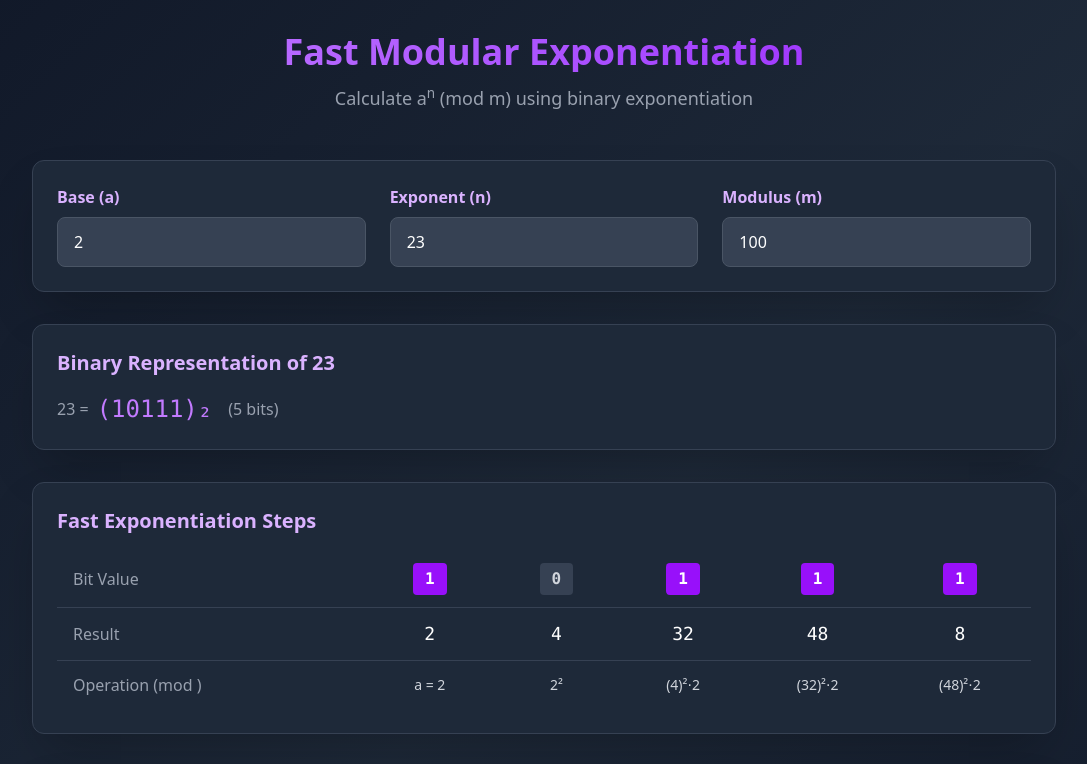
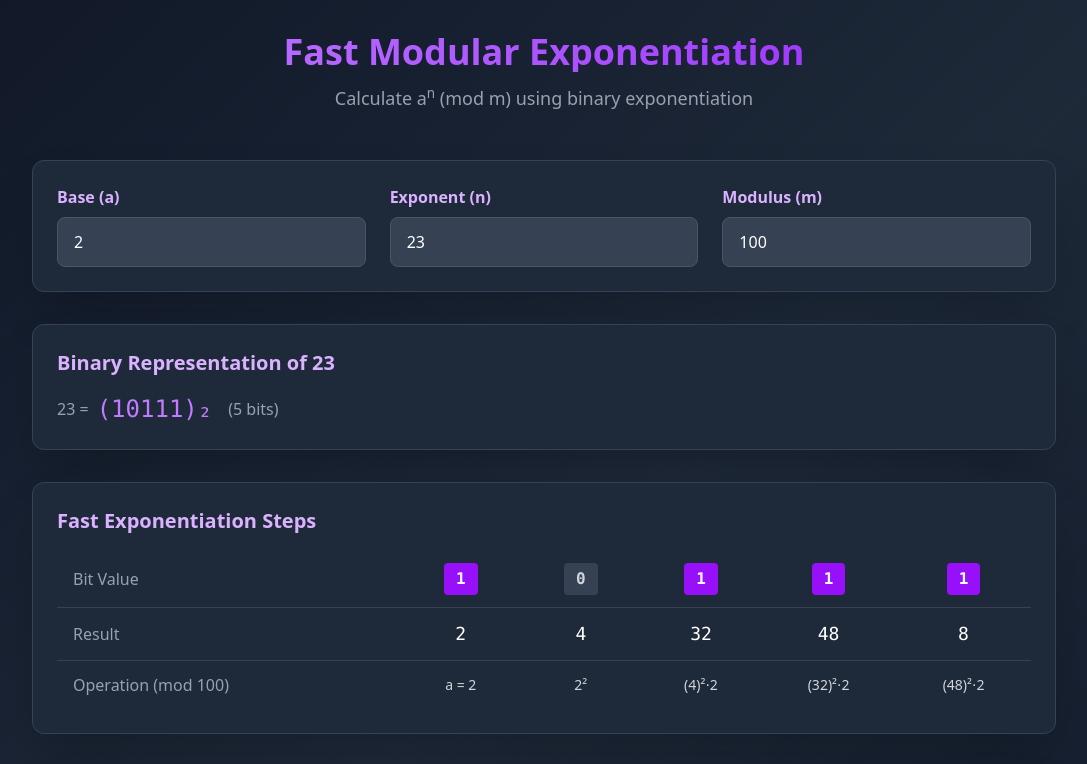
Before and after one commit to zamilbahri/fast-exponentiation, a React (Vite) app: page / in a window 1280 px wide. Shown: the top 764 px of the page, without its empty margins (96-1183 px from the left). Built offline with nearby package versions, Linux system fonts and the light colour scheme.

Commit message:
passing input {m} to CalculationTable

```diff
--- a/App.tsx
+++ b/App.tsx
@@ -79,6 +79,7 @@ const App: React.FC = () => {
             <CalculationTable
               bits={calculationSteps.bits}
               steps={calculationSteps.steps}
+              m={m}
             />
 
             <FinalResult a={a} n={n} m={m} result={calculationSteps.result} />
```
